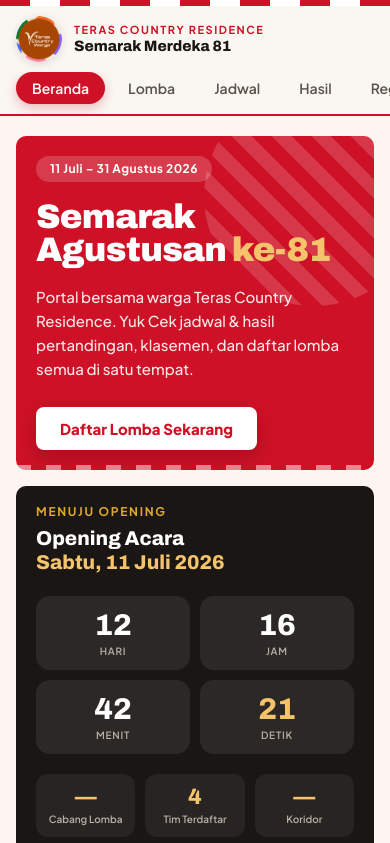
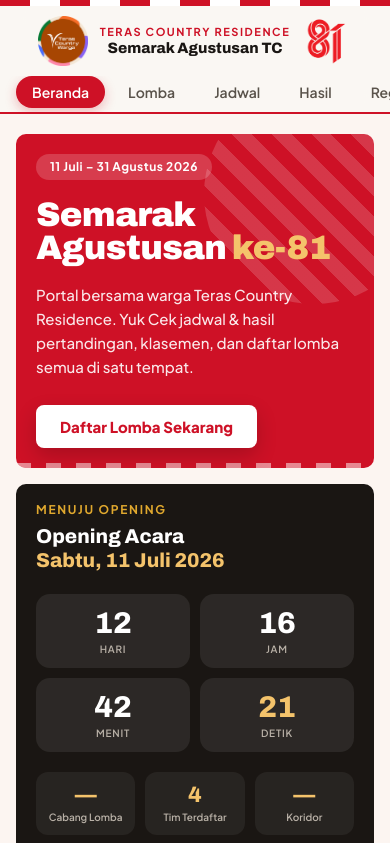
Before and after one commit to abinktidars/portal-agustusan-tc, a Vue app: page / in a window 390 px wide. Shown: the top 843 px of the page. Built offline with nearby package versions, Linux system fonts and the light colour scheme; no server answers; the database is empty.

Commit message:
add logo 81

```diff
--- a/index.html
+++ b/index.html
@@ -9,7 +9,7 @@
     <meta name="apple-mobile-web-app-capable" content="yes" />
     <meta name="apple-mobile-web-app-status-bar-style" content="default" />
     <meta name="apple-mobile-web-app-title" content="Admin SM81" />
-    <title>Semarak Kemerdekaan HUT RI 81 - Teras Country Residence</title>
+    <title>Semarak Agustusan HUT RI 81 - Teras Country Residence</title>
     <link rel="preconnect" href="https://fonts.googleapis.com" />
     <link rel="preconnect" href="https://fonts.gstatic.com" crossorigin />
     <link href="https://fonts.googleapis.com/css2?family=Archivo:wght@600;700;800;900&family=Plus+Jakarta+Sans:wght@400;500;600;700;800&display=swap" rel="stylesheet" />
--- a/src/components/AppHeader.vue
+++ b/src/components/AppHeader.vue
@@ -3,10 +3,15 @@
     <div class="flag-bar"></div>
     <div class="header-inner">
       <div class="brand" @click="$router.push({ name: 'beranda' })">
-        <img src="/assets/logo.png" alt="TCR" class="brand-logo" />
-        <div>
+        <div class="brand-logo">
+          <img src="/assets/logo.png" alt="TCR" class="brand-logo" />
+        </div>
+        <div class="brand-center">
           <div class="brand-sub">Teras Country Residence</div>
-          <div class="brand-title">Semarak Merdeka 81</div>
+          <div class="brand-title">Semarak Agustusan TC</div>
+        </div>
+        <div class="brand-logo">
+          <img src="/assets/logo-81.png" alt="TCR" class="hut81" />
         </div>
       </div>
       <button class="tcr-btn-red hide-mobile" @click="$router.push({ name: 'registrasi' })">Daftar Lomba</button>
@@ -77,8 +82,14 @@
   display: flex; align-items: center; gap: 12px; cursor: pointer;
 }
 .brand-logo {
-  width: 46px; height: 46px; border-radius: 50%;
-  box-shadow: 0 2px 8px rgba(0,0,0,.12); flex: 0 0 auto;
+  display: flex;
+  gap: 2px;
+}
+.brand-logo img {
+  width: 50px;
+}
+.brand-center {
+  text-align: center;
 }
 .brand-sub   { font: 700 11px/1 'Plus Jakarta Sans'; letter-spacing: .14em; text-transform: uppercase; color: #CE1126; }
 .brand-title { font: 800 17px/1.1 Archivo; color: #1A1613; margin-top: 3px; white-space: nowrap; }
@@ -97,8 +108,11 @@
 }
 @media(max-width:767px) {
   .hide-mobile { display: none; }
-  .header-inner { padding: 10px 16px; }
-  .header-nav { padding: 0 16px 10px; }
+  .header-inner {
+    padding: 10px 16px;
+    justify-content: center;
+  }
+  .header-nav { padding: 0 16px 4px; }
   .brand-title { font-size: 15px; }
 }
 </style>
--- a/src/views/portal/BerandaView.vue
+++ b/src/views/portal/BerandaView.vue
@@ -8,7 +8,7 @@
         <div class="hero-bg-stripe"></div>
         <div style="position:relative;">
           <div class="hero-badge">11 Juli – 31 Agustus 2026</div>
-          <h1 class="hero-title">Semarak<br>Agustusan <span style="color:#F4C36B;">ke-81</span></h1>
+          <h1 class="hero-title">Semarak Agustusan <span style="color:#F4C36B;">ke-81</span></h1>
           <p class="hero-desc">Portal bersama warga Teras Country Residence. Yuk Cek jadwal &amp; hasil pertandingan, klasemen, dan daftar lomba semua di satu tempat.</p>
           <div class="hero-actions">
             <button class="btn-white" @click="$router.push({ name: 'registrasi' })">Daftar Lomba Sekarang</button>
```
Also changed, not shown: public/assets/logo-81.png (added).
